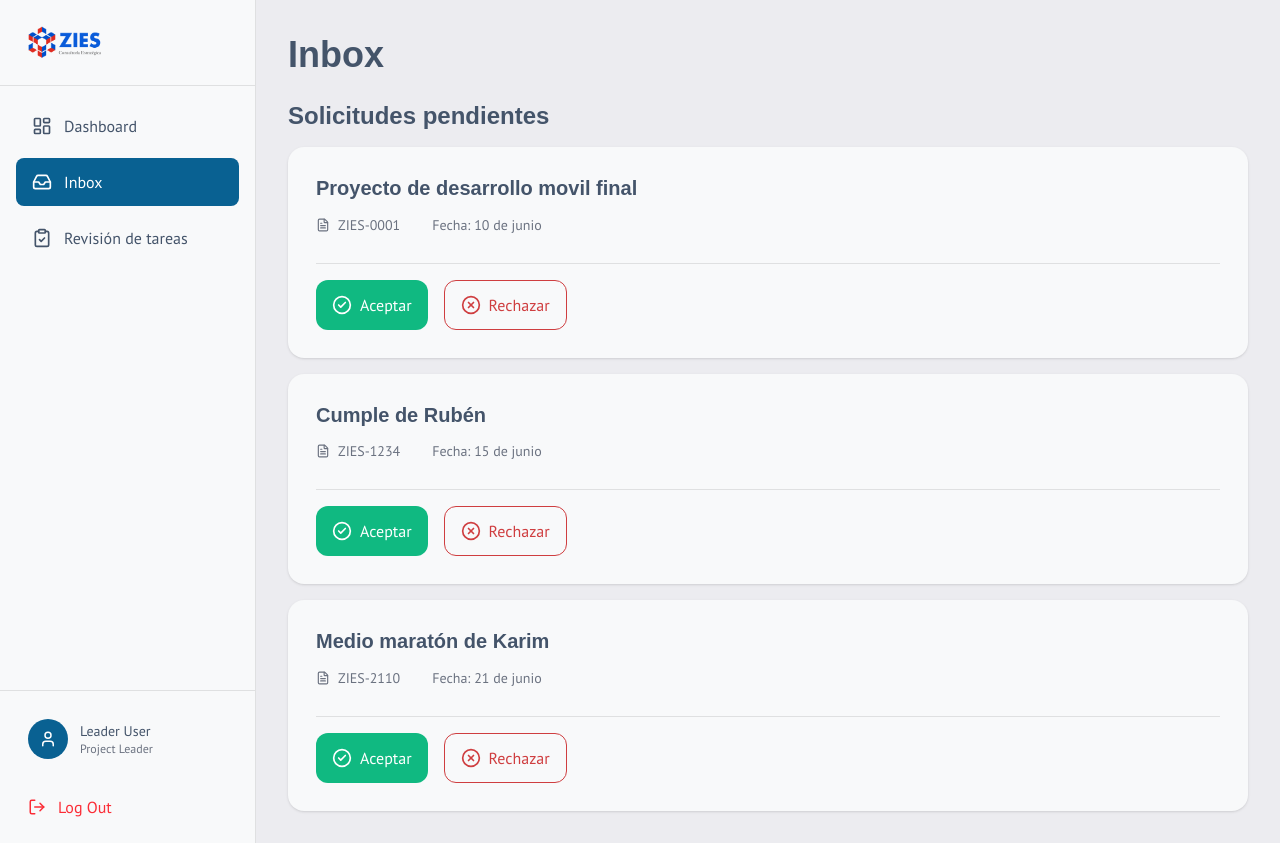
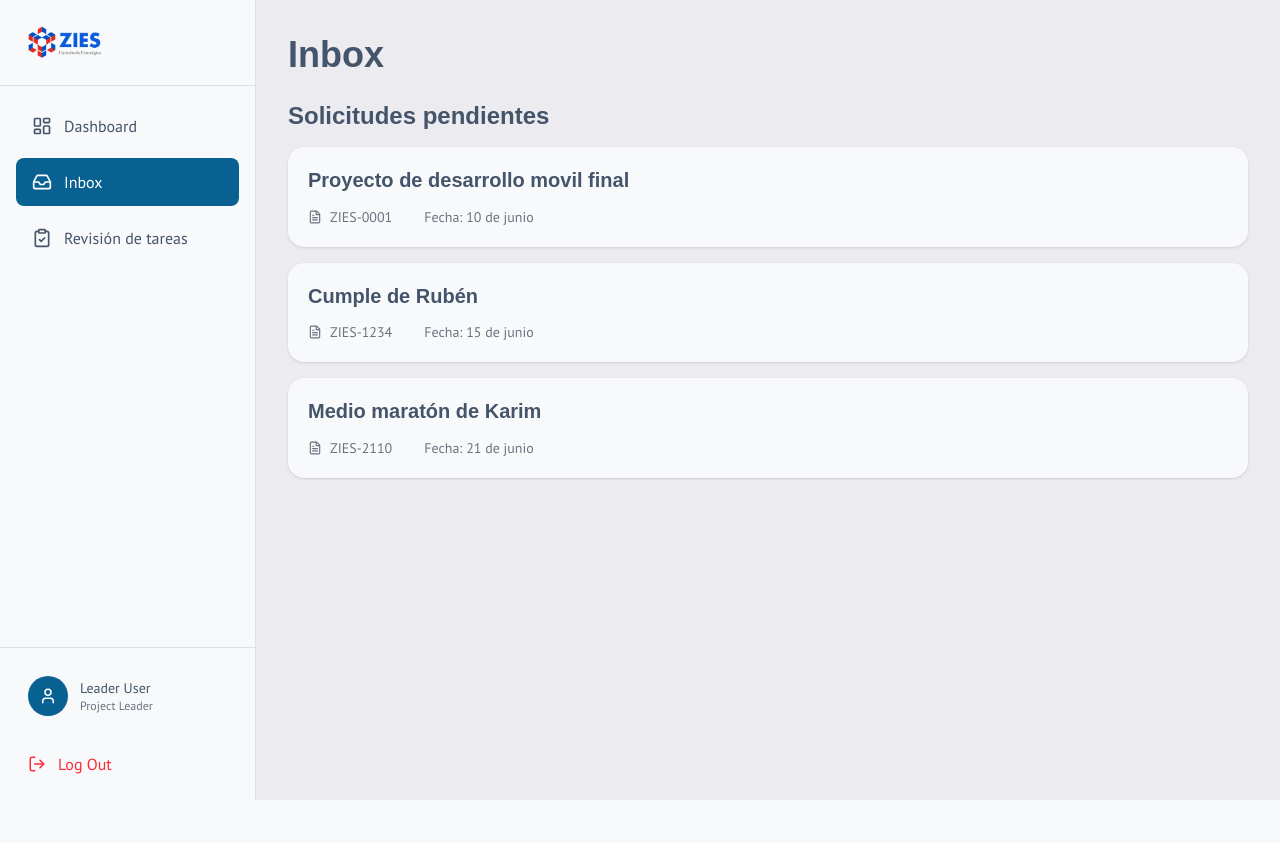
Before and after one commit to AvalosRubenn/Sistema-AdS, a React (Vite) app: page /inbox in a window 1280 px wide. After the commit the page ends 800 px from the top, so only its background shows below. Built offline with nearby package versions, Linux system fonts and the light colour scheme; a web font is replaced by a local one.

Commit message:
fix(vistageneraldeunproyecto): eliminación de botones erroneos

```diff
--- a/src/components/PendingProject.tsx
+++ b/src/components/PendingProject.tsx
@@ -1,4 +1,4 @@
-import { FileText, CircleCheck, CircleX } from "lucide-react";
+import { FileText } from "lucide-react";
 export interface PendingProjectProps {
   titulo: string;
   fecha: string;
@@ -6,28 +6,16 @@ export interface PendingProjectProps {
 }
 function PendingProject({ titulo, fecha, codigo }: PendingProjectProps) {
   return (
-    <div className="w-full bg-background shadow-sm p-7 rounded-2xl flex flex-col gap-2">
+    <div className="w-full bg-background shadow-sm p-5 rounded-2xl flex flex-col gap-2">
       <h3 className="text-xl font-semibold text-zies-azul-1">{titulo}</h3>
 
-      <div className="mb-5 flex items-center gap-8 text-sm mt-1 text-muted-foreground">
+      <div className="flex items-center gap-8 text-sm mt-1 text-muted-foreground">
         <div className="flex items-center gap-2">
           <FileText size={14} />
           <span>ZIES-{codigo}</span>
         </div>
         <span>Fecha: {fecha}</span>
       </div>
-      <div className="border-t border-border pt-4">
-        <div className="flex gap-4">
-          <button className="rounded-xl bg-success px-4 py-3 text-md font-medium text-white hover:opacity-85 flex items-center gap-2">
-            <CircleCheck size={20} />
-            Aceptar
-          </button>
-          <button className="rounded-xl bg-background px-4 py-3 text-md text-error font-medium border border-error  hover:opacity-85 flex items-center gap-2">
-            <CircleX size={20} />
-            Rechazar
-          </button>
-        </div>
-      </div>
     </div>
   );
 }
```
